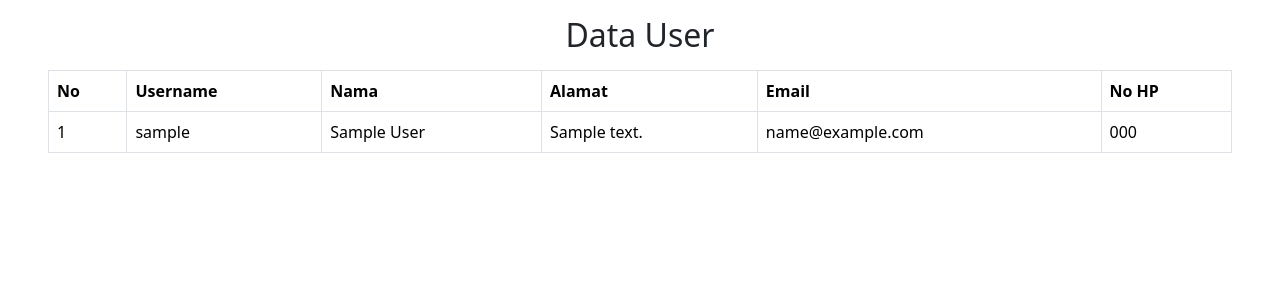
After one commit to RafRizu/crud-web, a PHP site: page /cetak.php in a window 1280 px wide. The commit adds this page. Shown: the top 300 px of the page. Run offline with PHP 8.4, Linux system fonts and the light colour scheme; tables that the repository leaves empty or names only in its code hold one stand-in row (values such as "Sample post").

Commit message:
fitur cetak

```diff
--- /dev/null
+++ b/cetak.php
@@ -0,0 +1,45 @@
+<!DOCTYPE html>
+<html lang="en">
+<head>
+    <meta charset="UTF-8">
+    <meta http-equiv="X-UA-Compatible" content="IE=edge">
+    <meta name="viewport" content="width=device-width, initial-scale=1.0">
+     <link href="https://cdn.jsdelivr.net/npm/bootstrap@5.3.0-alpha1/dist/css/bootstrap.min.css" rel="stylesheet" integrity="sha384-GLhlTQ8iRABdZLl6O3oVMWSktQOp6b7In1Zl3/Jr59b6EGGoI1aFkw7cmDA6j6gD" crossorigin="anonymous">
+    <title>Data User</title>
+
+</head>
+<body>
+    <h2 class="text-center my-3">Data User</h2>
+    <div class="mx-5">
+        <table class="table table-bordered me-3" border="1">
+            <tr>
+                <th>No</th>
+                <th>Username</th>
+                <th>Nama</th>
+                <th>Alamat</th>
+                <th>Email</th>
+                <th>No HP</th>
+            </tr>
+            <?php
+                include 'koneksi.php';
+                $data = mysqli_query($conn,"select * from user");
+                $no = 1;
+                while($d = mysqli_fetch_array($data)){
+
+            ?>
+            <tr>
+                <td><?php echo $no++; ?></td>
+                <td><?php echo $d['username']; ?></td>
+                <td><?php echo $d['nama']; ?></td>
+                <td><?php echo $d['alamat']; ?></td>
+                <td><?php echo $d['email']; ?></td>
+                <td><?php echo $d['no_hp']; ?></td>
+            </tr>
+    <?php } ?>
+        </table>
+    </div>
+    <script>
+        window.print();
+    </script>
+</body>
+</html>
--- a/style.css
+++ b/style.css
@@ -19,10 +19,13 @@ body {
 .tb{
     margin:3rem 7%;
     border: 0.7px solid black;
-
+    border-radius: 1rem;
+    box-shadow: 0px 2px 4px rgb(49, 49, 49);
 }
 .tb h2{
     border-bottom: 0.7px solid black;
+    border-top-right-radius: 1rem;
+    border-top-left-radius: 1rem;
 }
 .my-tb{
     padding: 0px 7%;
```
Also changed, not shown: index.php (+7 -4 lines).
